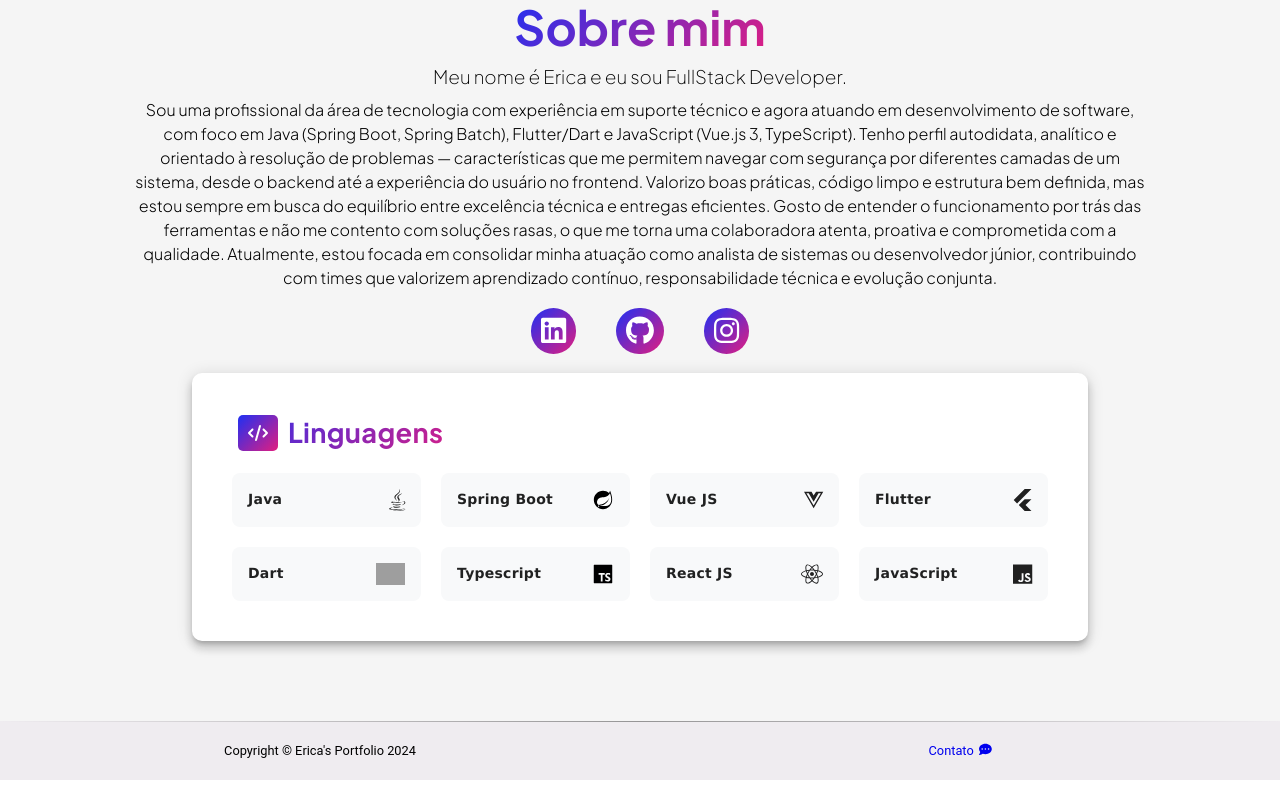
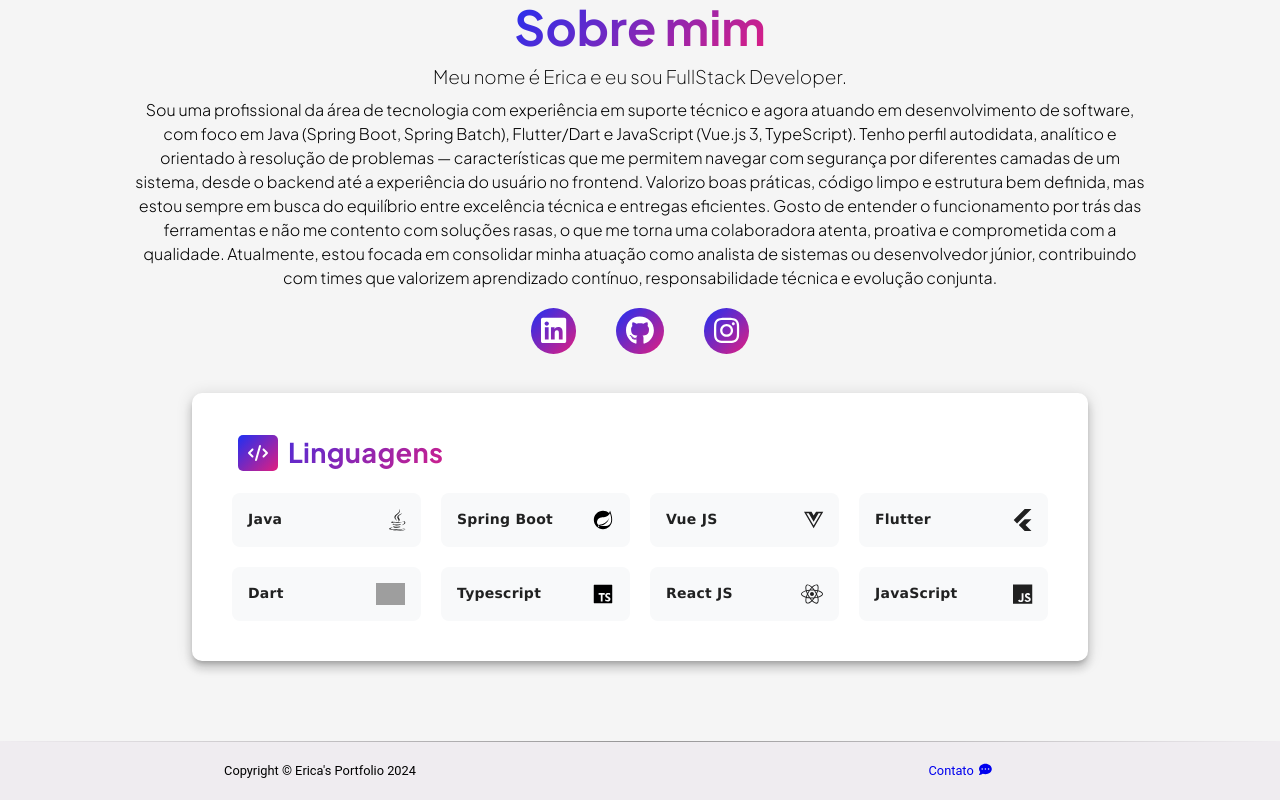
Before and after one commit to erizoka/myPortfolio, a Vue app: page / in a window 1280 px wide. Shown: the part 882-1682 px from the top of the page. Built offline with nearby package versions, Linux system fonts and the light colour scheme; grey boxes are pictures that could not be loaded; what notyf would draw is missing.

Commit message:
adicionando margin para distanciar o card das linguagens um pouco

```diff
--- a/src/components/Home/HomeAbout.vue
+++ b/src/components/Home/HomeAbout.vue
@@ -29,7 +29,7 @@
                 <icon :icon="['fab', 'instagram']" style="color: white" />
             </a>
         </div>
-        <HomeAboutLanguages />
+        <HomeAboutLanguages style="margin-top: 20px;" />
     </div>
 </template>
 
```
